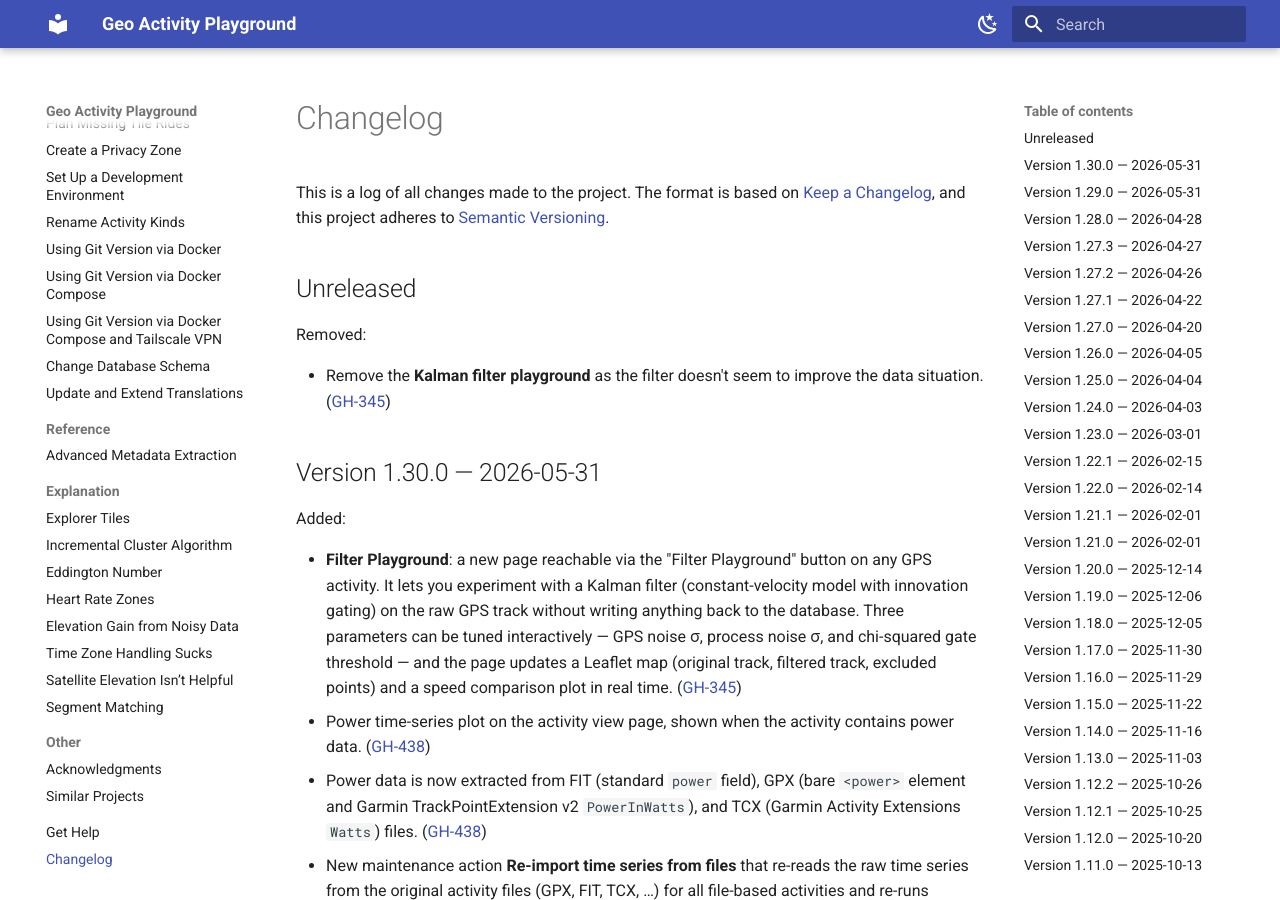
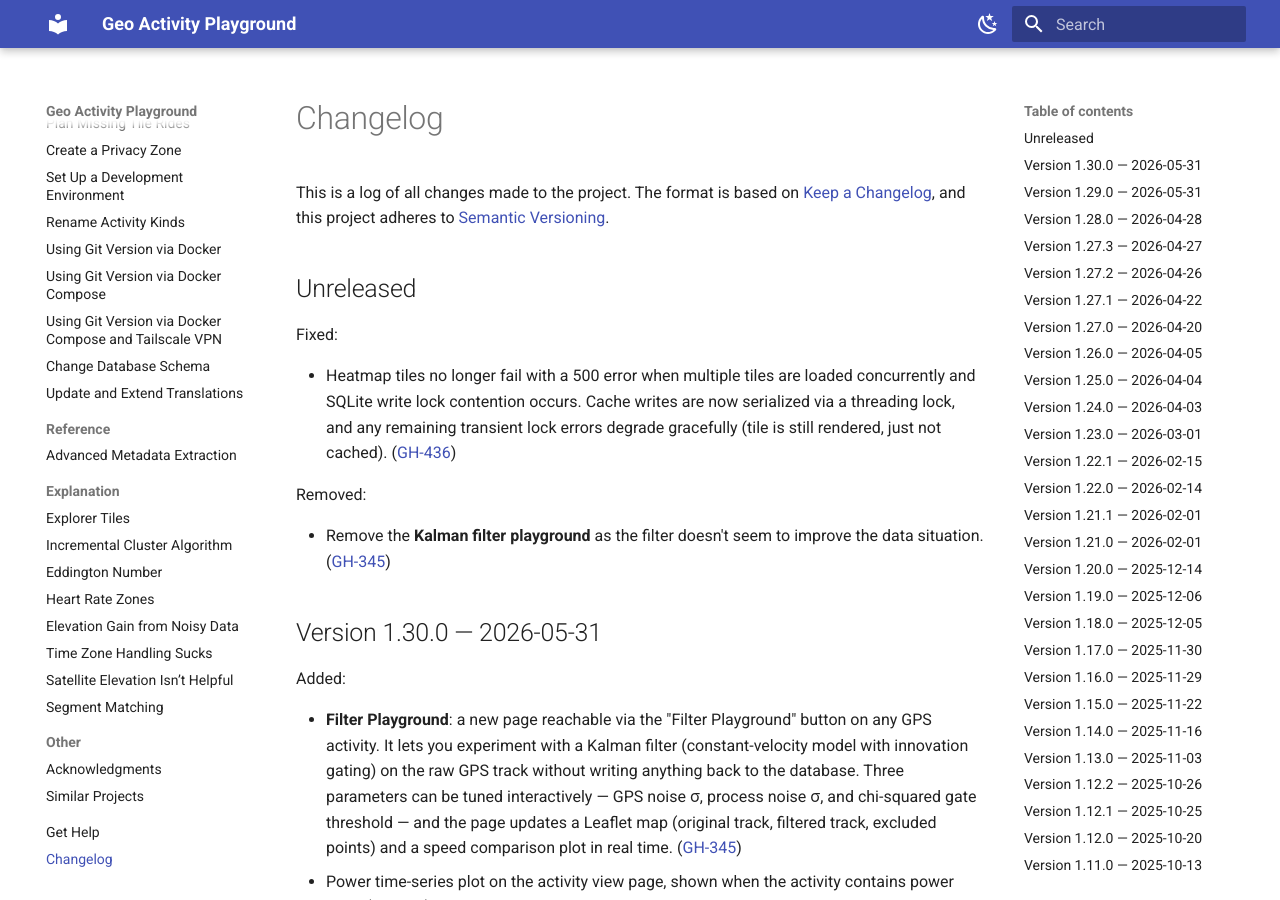
Before and after one commit to martin-ueding/geo-activity-playground, an MkDocs documentation site: the page built from docs/changelog.md, in a window 1280 px wide and 900 px high. Built offline with MkDocs 1.6.1 and Material for MkDocs 9.7.7, drawn with Linux system fonts in a browser that asks for light colours.

Commit message:
docs: add changelog entry for GH-436 heatmap lock fix

```diff
--- a/docs/changelog.md
+++ b/docs/changelog.md
@@ -16,6 +16,10 @@ Types of changes
 <!-- next version below this line -->
 
 ## Unreleased
+
+Fixed:
+
+- Heatmap tiles no longer fail with a 500 error when multiple tiles are loaded concurrently and SQLite write lock contention occurs. Cache writes are now serialized via a threading lock, and any remaining transient lock errors degrade gracefully (tile is still rendered, just not cached). ([GH-436](https://github.com/martin-ueding/geo-activity-playground/issues/436))
 
 Removed:
 
```
